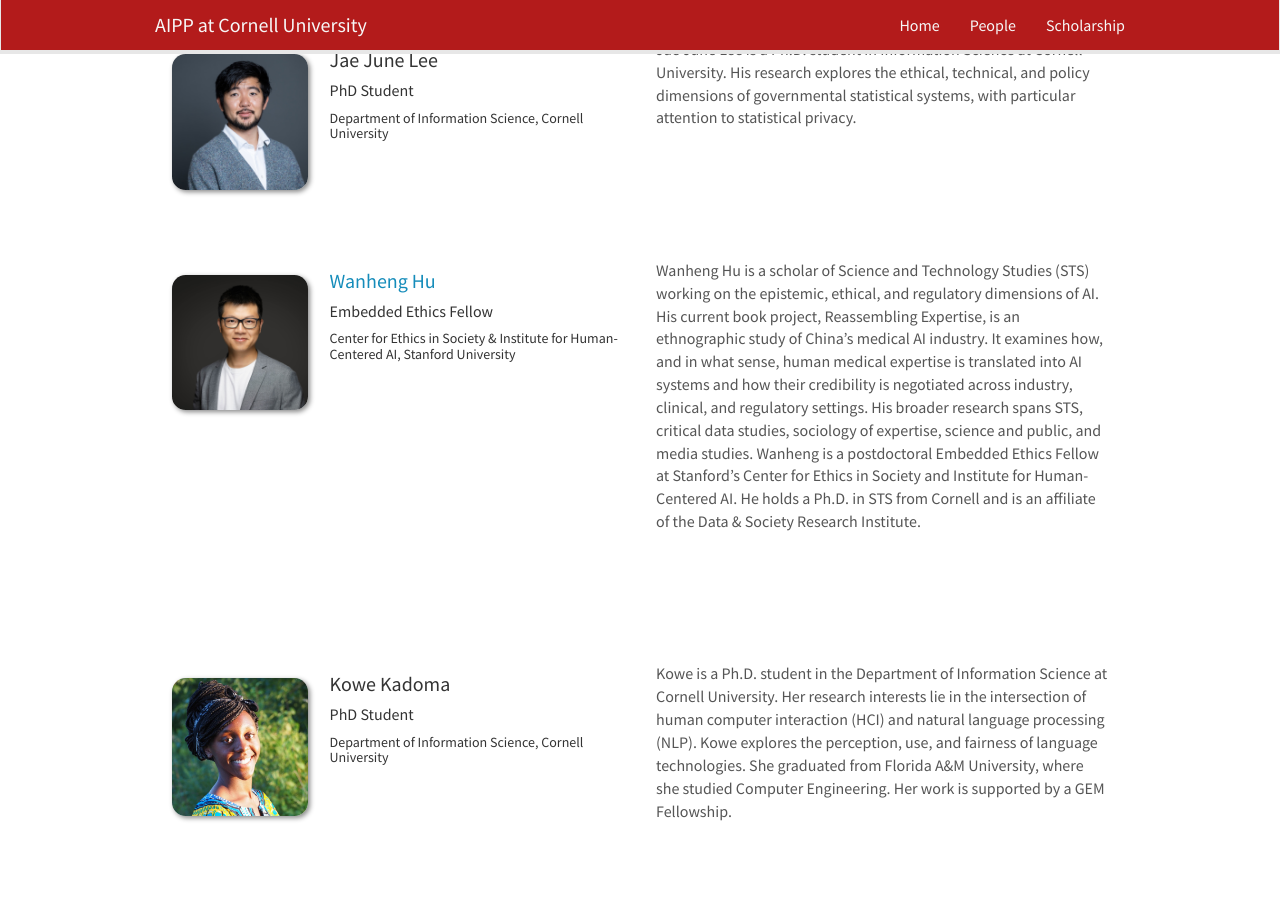
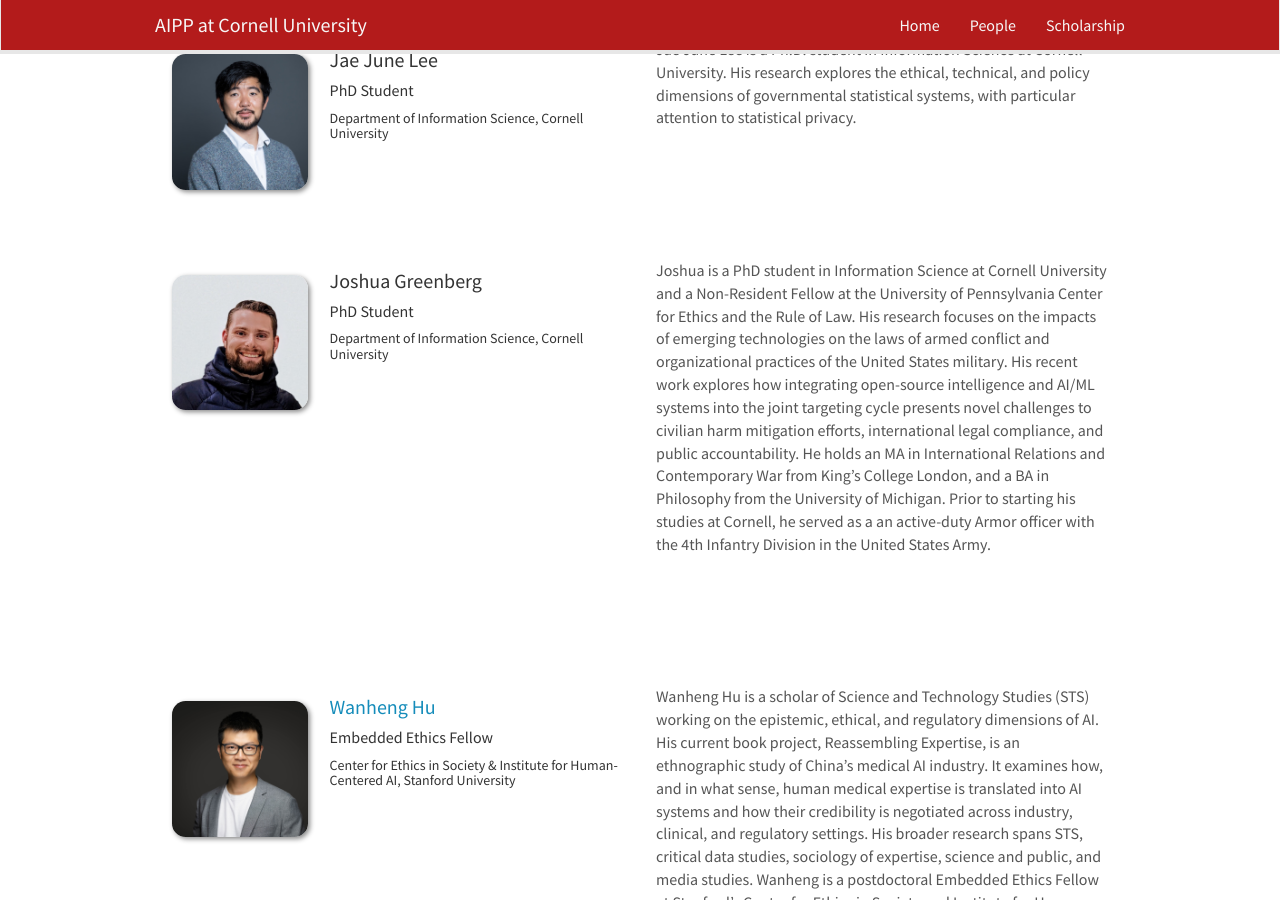
Before and after one commit to pasta41/aippwebsite, a Jekyll site: the page built from _pages/people.md, in a window 1280 px wide and 900 px high, scrolled down 8717 px. Built offline with Jekyll 4.4.1, drawn with Linux system fonts in a browser that asks for light colours; nearby versions of some CDN libraries.

Commit message:
Add Joshua Greenberg profile

```diff
--- a/_data/people.yml
+++ b/_data/people.yml
@@ -211,6 +211,12 @@
   info: "Department of Information Science, Cornell University"
   about: "Jae June Lee is a Ph.D. student in Information Science at Cornell University. His research explores the ethical, technical, and policy dimensions of governmental statistical systems, with particular attention to statistical privacy."
 
+- name: Joshua Greenberg
+  photo: joshuagreenberg.jpg
+  title: "PhD Student"
+  info: "Department of Information Science, Cornell University"
+  about: "Joshua is a PhD student in Information Science at Cornell University and a Non-Resident Fellow at the University of Pennsylvania Center for Ethics and the Rule of Law. His research focuses on the impacts of emerging technologies on the laws of armed conflict and organizational practices of the United States military. His recent work explores how integrating open-source intelligence and AI/ML systems into the joint targeting cycle presents novel challenges to civilian harm mitigation efforts, international legal compliance, and public accountability. He holds an MA in International Relations and Contemporary War from King's College London, and a BA in Philosophy from the University of Michigan. Prior to starting his studies at Cornell, he served as a an active-duty Armor officer with the 4th Infantry Division in the United States Army."
+
 - name: Wanheng Hu
   photo: wanhenghu.jpg
   title: "Embedded Ethics Fellow"
```
Also changed, not shown: images/teampic/joshuagreenberg.jpg (added).
